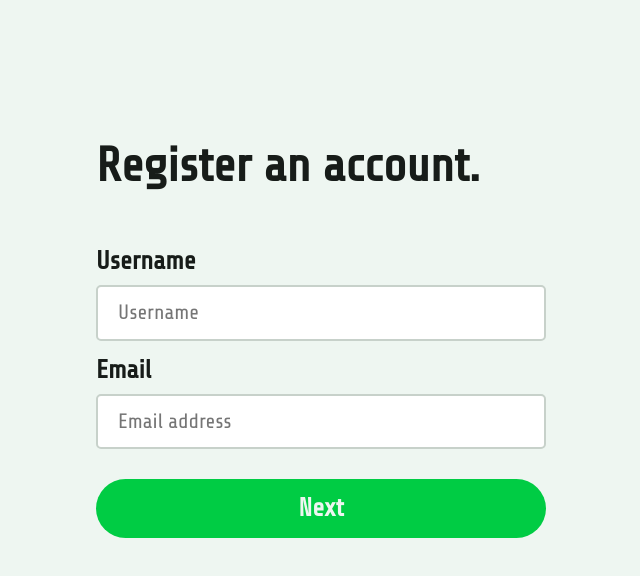
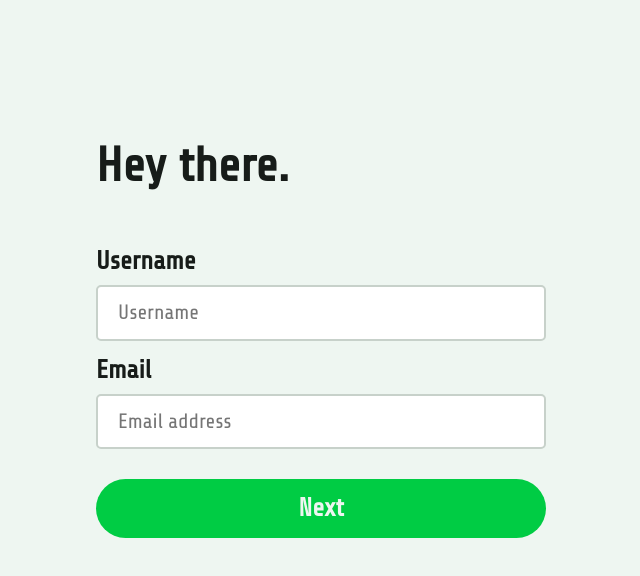
Before and after one commit to ulathincube/file-upload-client, a React (Vite) app: page /register in a window 1280 px wide. Shown: the top 576 px of the page, without its empty margins (319-959 px from the left). Built offline with nearby package versions, Linux system fonts and the light colour scheme.

Commit message:
Fix: rename title in AuthRegister component

```diff
--- a/src/components/AuthRegister/AuthRegister.jsx
+++ b/src/components/AuthRegister/AuthRegister.jsx
@@ -120,7 +120,7 @@ function AuthRegister() {
     <main className={styles.wrapper}>
       <section className={styles.parent}>
         <article className={styles.article}>
-          <h1 className={styles.title}>Register an account.</h1>
+          <h1 className={styles.title}>Hey there.</h1>
         </article>
         <form onSubmit={onFormSubmit} className={styles.form}>
           {!userDetails ? (
--- a/src/components/Protected/Protected.jsx
+++ b/src/components/Protected/Protected.jsx
@@ -5,7 +5,7 @@ import { Navigate } from "react-router";
 function Protected() {
   const { user } = useAuth();
 
-  if (!user) return <Navigate to="/login" />;
+  // if (!user) return <Navigate to="/login" />;
   return <Outlet />;
 }
 
```
